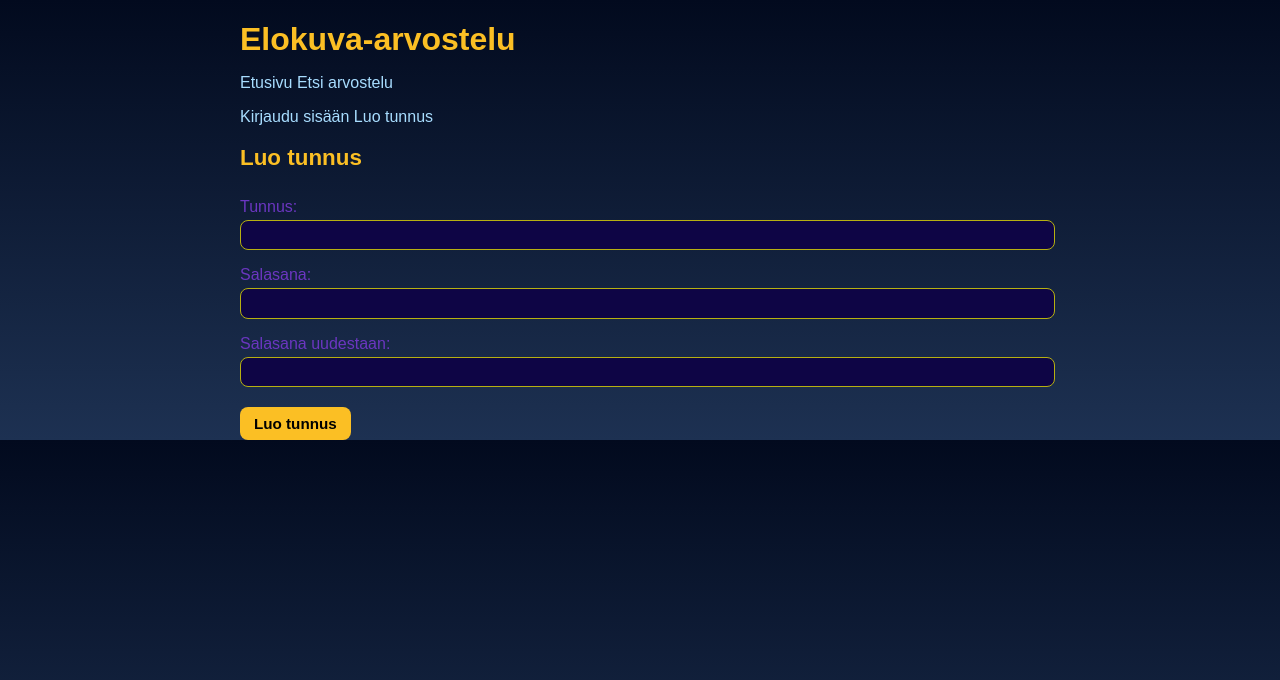
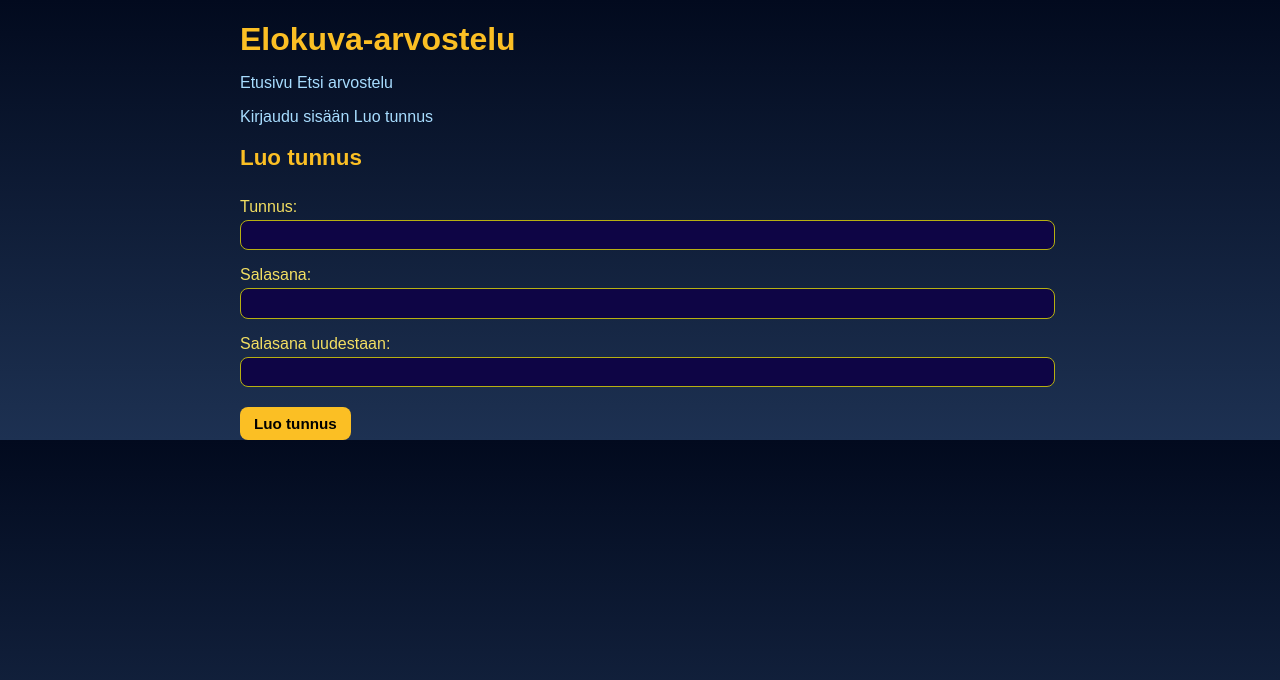
Before and after one commit to viivizz/elokuva-arvostelu, a Flask app: page /register in a window 1280 px wide. Shown: the top 680 px of the page. Run offline with Flask 3, Linux system fonts and the light colour scheme.

Commit message:
Changed text-color

```diff
--- a/static/main.css
+++ b/static/main.css
@@ -7,7 +7,7 @@ body {
     #020a1e 0%,
     #1d3152 100%
   );
-  color: #6b36c1;
+  color: #f3df62;
 }
 
 .review-content {
```
